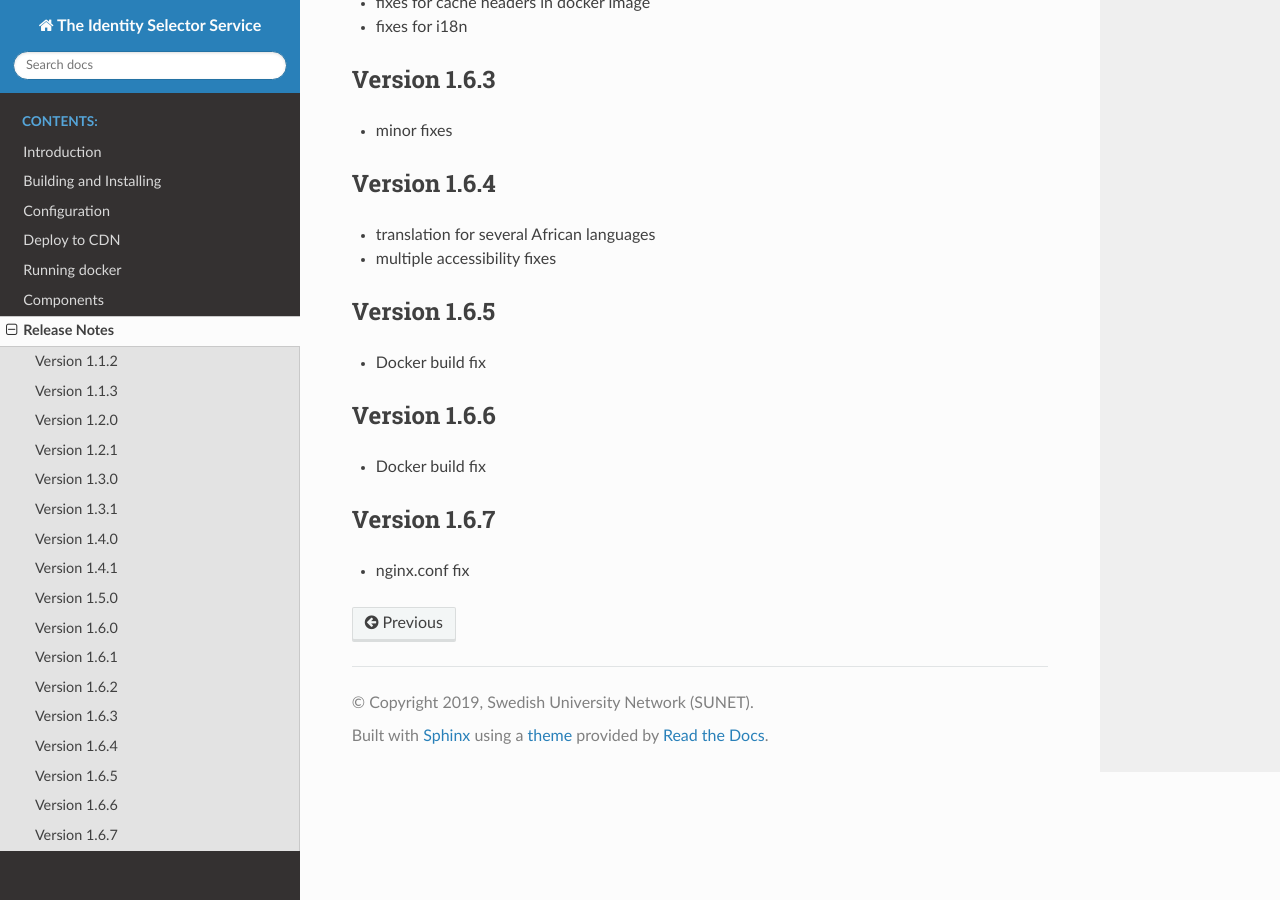
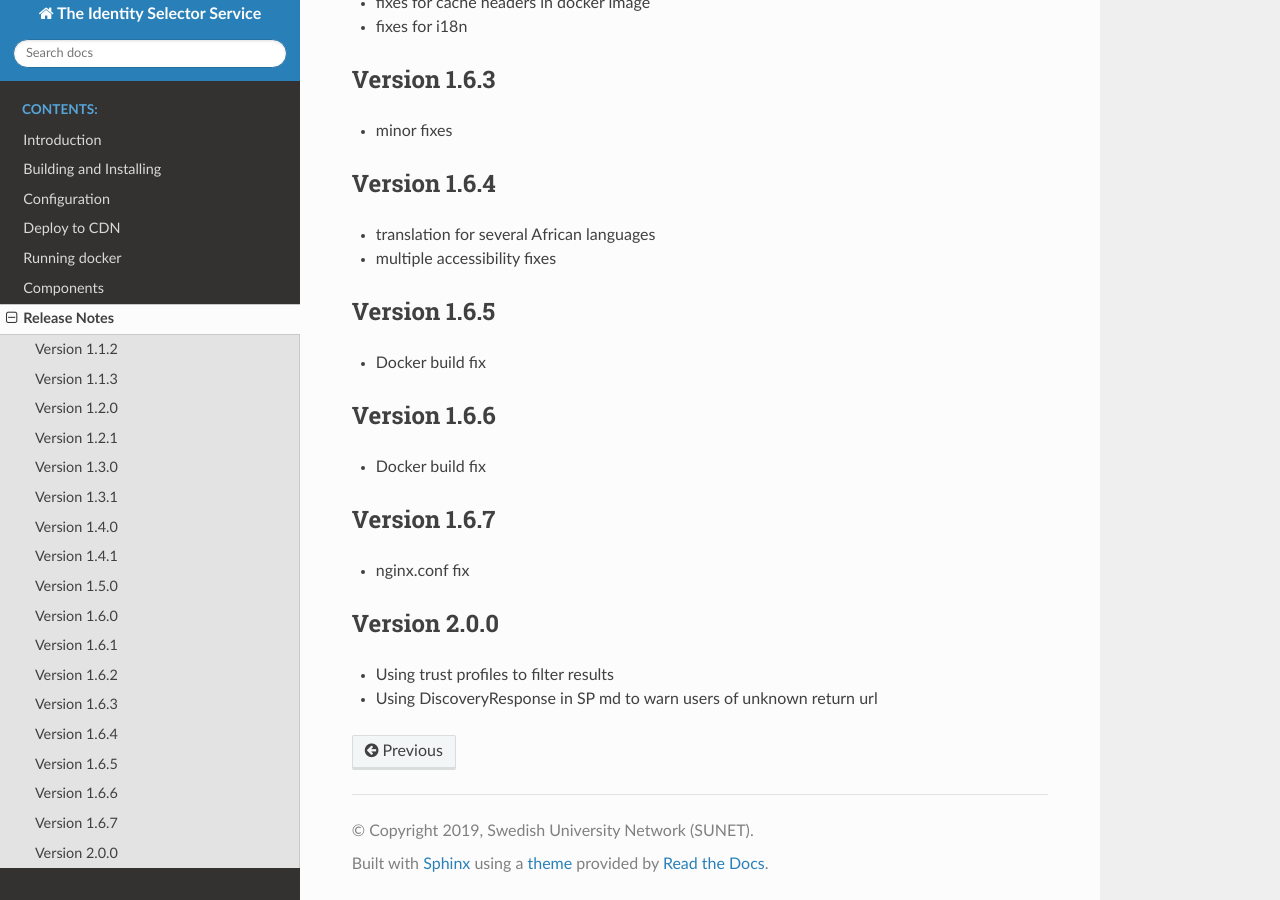
Before and after one commit to TheIdentitySelector/thiss-js, a Sphinx documentation site: the page built from docs/releasenotes.rst, in a window 1280 px wide and 900 px high, scrolled down 1705 px. Built offline with Sphinx 7.4.7 and the Read the Docs theme 3.1.0, drawn with Linux system fonts in a browser that asks for light colours.

Commit message:
bump version

```diff
--- a/docs/releasenotes.rst
+++ b/docs/releasenotes.rst
@@ -102,3 +102,9 @@ Version 1.6.7
 -------------
 
 * nginx.conf fix
+
+Version 2.0.0
+-------------
+
+* Using trust profiles to filter results
+* Using DiscoveryResponse in SP md to warn users of unknown return url
--- a/package.json
+++ b/package.json
@@ -1,6 +1,6 @@
 {
   "name": "@theidentityselector/thiss",
-  "version": "1.6.8",
+  "version": "2.0.0",
   "description": "The Identity Selector",
   "main": "index.js",
   "private": false,
```
